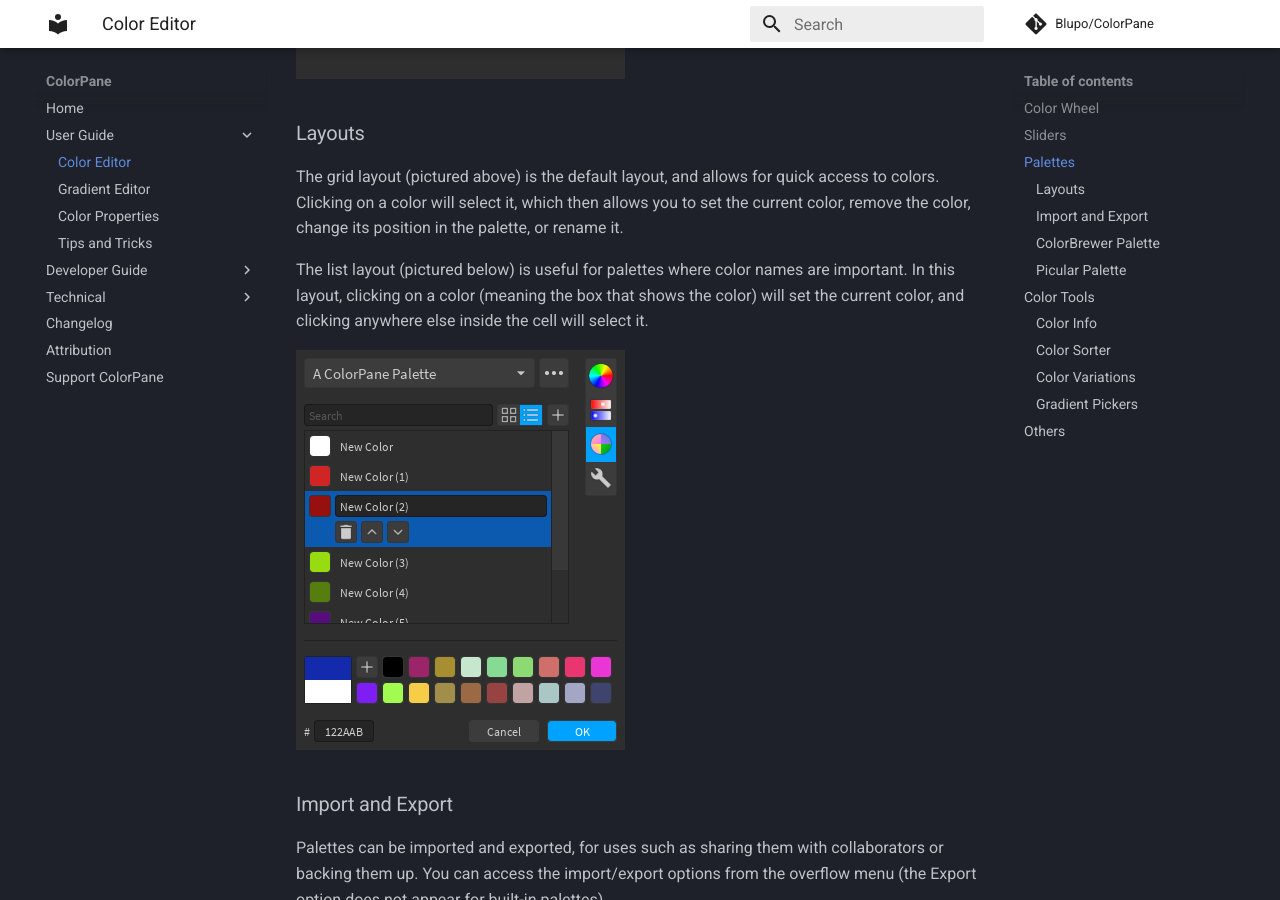
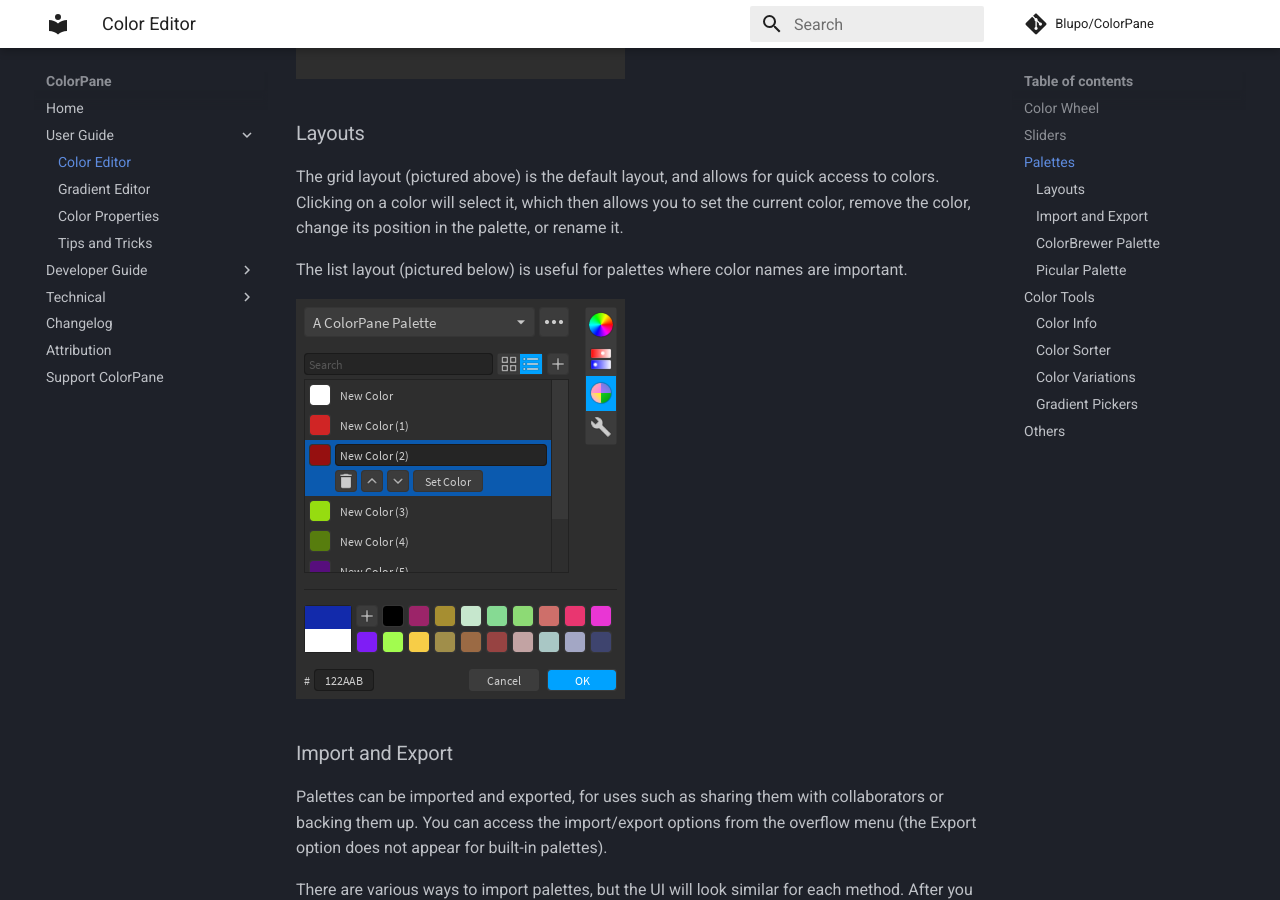
Before and after one commit to Blupo/ColorPane, an MkDocs documentation site: the page built from docs/user-guide/color-editor.md, in a window 1280 px wide and 900 px high, scrolled down 2537 px. Built offline with MkDocs 1.6.1 and Material for MkDocs 9.7.7, drawn with Linux system fonts in a browser that asks for light colours; comment, search, counter and statistics services are not loaded.

Commit message:
Set Color buttons for palette lists

```diff
--- a/docs/user-guide/color-editor.md
+++ b/docs/user-guide/color-editor.md
@@ -38,7 +38,7 @@
 
 The grid layout (pictured above) is the default layout, and allows for quick access to colors. Clicking on a color will select it, which then allows you to set the current color, remove the color, change its position in the palette, or rename it.
 
-The list layout (pictured below) is useful for palettes where color names are important. In this layout, clicking on a color (meaning the box that shows the color) will set the current color, and clicking anywhere else inside the cell will select it.
+The list layout (pictured below) is useful for palettes where color names are important.
 
 ![The list layout for palettes](../images/palettes-list.png)
 
```
Also changed, not shown: docs/changelog.md (+3 -0 lines), docs/images/palettes-list.png, 1 other file.
